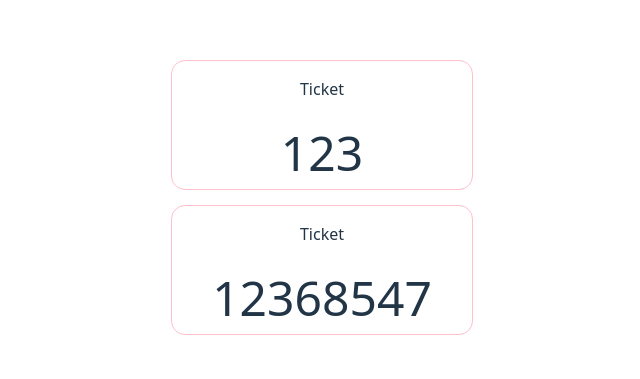
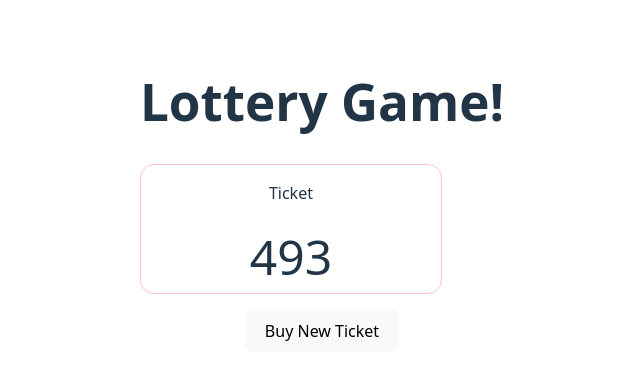
Before and after one commit to vanshmg09/React, a React (Vite) app in the folder REACT/react-state-class2/: page / in a window 1280 px wide. Shown: the part 195-574 px from the top of the page, without its empty margins (318-958 px from the left). Built offline with nearby package versions, Linux system fonts and the light colour scheme.

Commit message:
Lottery Component (Lifting State Up)

```diff
--- a/REACT/react-state-class2/src/App.jsx
+++ b/REACT/react-state-class2/src/App.jsx
@@ -2,18 +2,14 @@
 import LudoBoard from './LudoBoard'
 import TodoList from './TodoList'
 import Lottery from './Lottery'
-import TicketNum from './TicketNum'
-import Ticket from './Ticket'
+
 
 function App() {
 
 
   return (
     <>
-      <Ticket ticket={[1,2,3]}/>
-      <Ticket ticket={[1,2,3,6,8,5,4,7]}/>
-
-
+      <Lottery n={3} winningSum={15}/>
     </>
   )
 }
--- a/REACT/react-state-class2/src/Lottery.jsx
+++ b/REACT/react-state-class2/src/Lottery.jsx
@@ -1,25 +1,21 @@
 import { useState } from "react";
-import "./Lottery.css"
 import { genTicket, sum } from "./helper";
+import Ticket from "./Ticket";
 
-export default function Lottery(){
+export default function Lottery({ n=3, winningSum=15 }){
 
-    let [ticket, setTicket] = useState(genTicket(3));
-    let isWinning = sum(ticket) === 15 ;
+    let [ticket, setTicket] = useState(genTicket(n));
+    let isWinning = sum(ticket) === winningSum ;
 
     let buyTicket = () => {
-        setTicket(genTicket(3));
+        setTicket(genTicket(n));
     }
 
     return(
         <div>
             <h1>Lottery Game!</h1>
-            <div className="ticket">
-                <span>{ticket[0]}</span>
-                <span>{ticket[1]}</span>
-                <span>{ticket[2]}</span>
-            </div>
-            <br /><br />
+            <Ticket ticket={ticket}/>
+
             <button onClick={buyTicket}>Buy New Ticket</button>
             <h3>{isWinning && "Congratulations, you won!"}</h3>
         </div>
```
